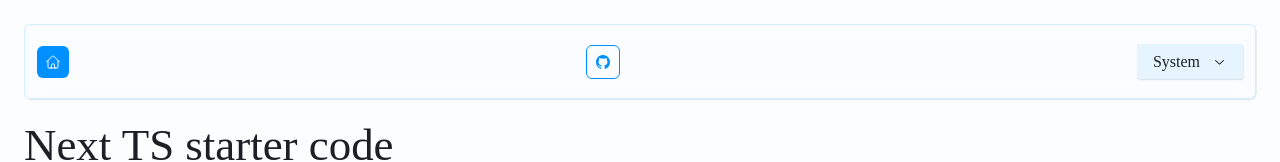
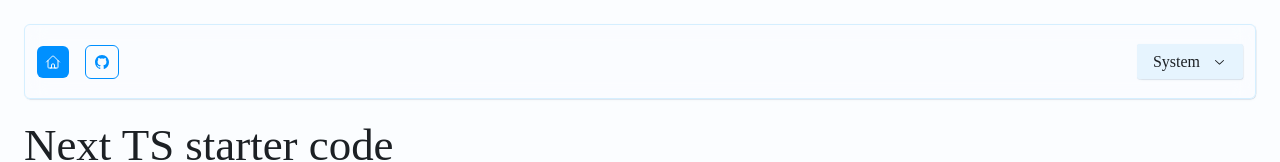
Before and after one commit to notAro14/next-ts-starter, a Next.js app: page / in a window 1280 px wide. Shown: the top 162 px of the page. Built offline with nearby package versions, Linux system fonts and the light colour scheme; a web font is replaced by a local one.

Commit message:
Add styles for icons

```diff
--- a/src/common/header/header.tsx
+++ b/src/common/header/header.tsx
@@ -6,6 +6,7 @@ import ThemeSelect from "src/common/theme-select"
 import { HiHome } from "src/icons/hero-icon"
 import { Container, Nav } from "./header.styles"
 import { styled } from "src/theme/stitches.config"
+import Flex from "src/ui/flex"
 
 const GoToHome = () => (
   <Link href="/" passHref>
@@ -33,8 +34,10 @@ const GoToGH = () => (
 const Header = () => (
   <Container>
     <Nav>
-      <GoToHome />
-      <GoToGH />
+      <Flex spacing="md" align="center">
+        <GoToHome />
+        <GoToGH />
+      </Flex>
       <ThemeSelect />
     </Nav>
   </Container>
--- /dev/null
+++ b/src/ui/flex/flex.ts
@@ -0,0 +1,71 @@
+import { styled, theme } from "src/theme/stitches.config"
+
+const Flex = styled("div", {
+  display: "flex",
+  variants: {
+    spacing: {
+      xxs: {
+        gap: theme.space.xxs,
+      },
+      xs: {
+        gap: theme.space.xs,
+      },
+      sm: {
+        gap: theme.space.sm,
+      },
+      md: {
+        gap: theme.space.md,
+      },
+      lg: {
+        gap: theme.space.lg,
+      },
+      xl: {
+        gap: theme.space.xl,
+      },
+      "2xl": {
+        gap: theme.space["2xl"],
+      },
+    },
+    align: {
+      center: {
+        alignItems: "center",
+      },
+      start: {
+        alignItems: "flex-start",
+      },
+      end: {
+        alignItems: "flex-end",
+      },
+      baseline: {
+        alignItems: "baseline",
+      },
+    },
+    justify: {
+      center: {
+        justifyContent: "center",
+      },
+      start: {
+        justifyContent: "flex-start",
+      },
+      end: {
+        justifyContent: "flex-end",
+      },
+      "space-between": {
+        justifyContent: "space-between",
+      },
+      "space-around": {
+        justifyContent: "space-around",
+      },
+      "space-evenly": {
+        justifyContent: "space-evenly",
+      },
+    },
+    wrap: {
+      true: {
+        flexWrap: "wrap",
+      },
+    },
+  },
+})
+
+export default Flex
--- /dev/null
+++ b/src/ui/flex/index.ts
@@ -0,0 +1 @@
+export { default } from "./flex"
```
